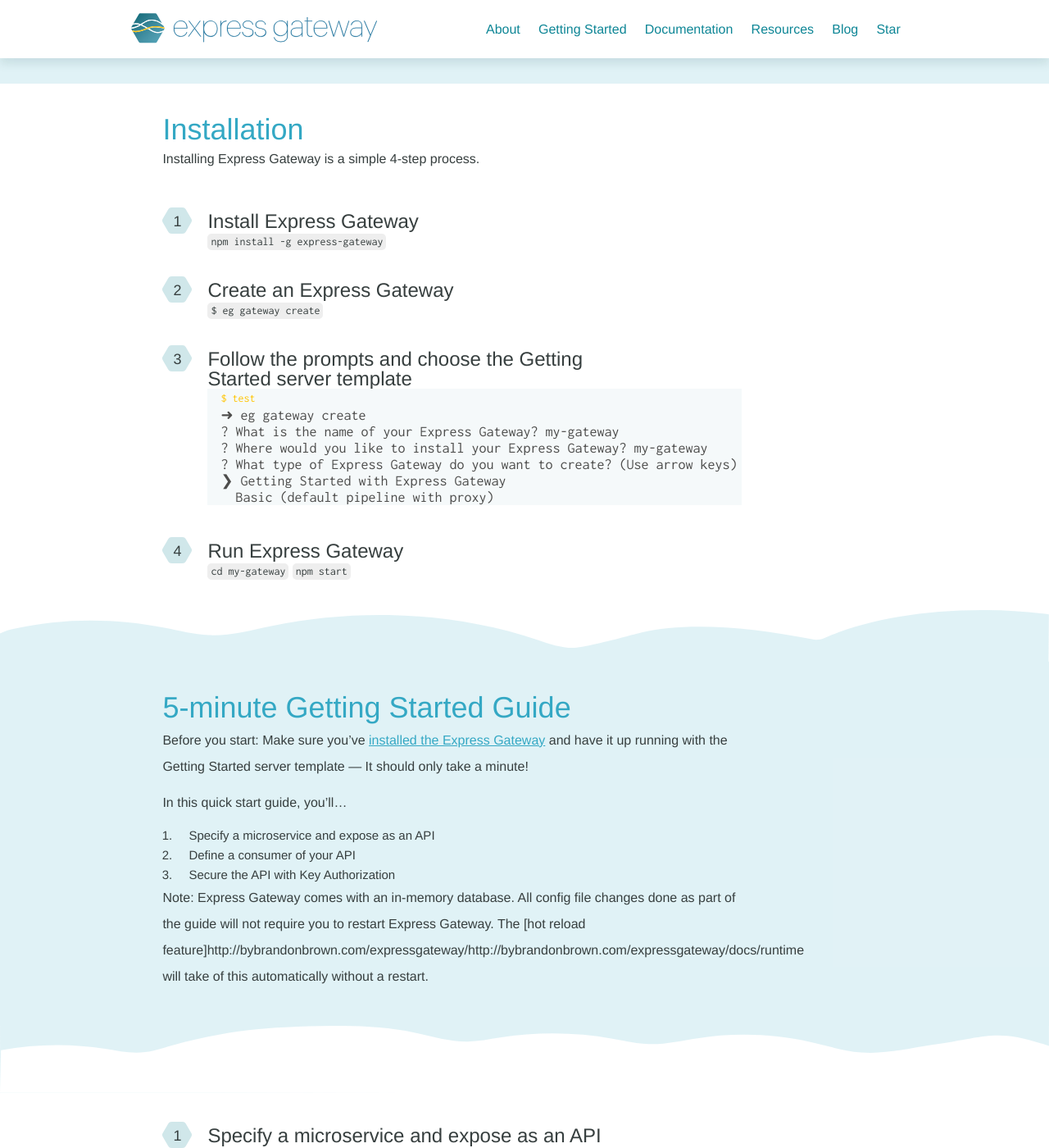
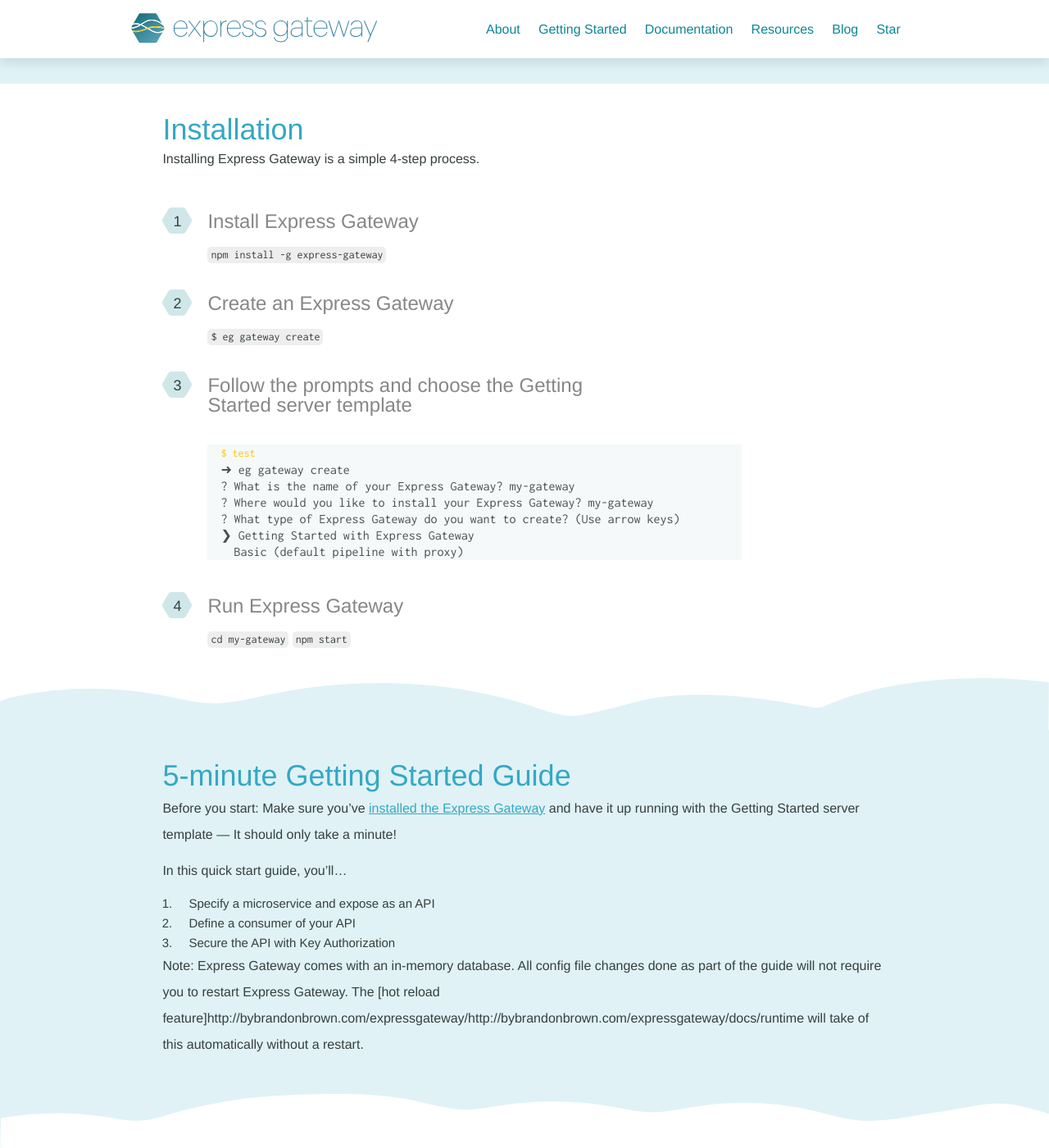
Before and after one commit to ExpressGateway/express-gateway.io, a Jekyll site: the page built from _pages/getting-started-less-html.md, in a window 1280 px wide and 1400 px high, scrolled down 346 px. Shown: the whole window at 82% size. Built offline with Jekyll 4.4.1, drawn with Linux system fonts in a browser that asks for light colours; nearby versions of some CDN libraries; some web fonts are replaced; comment, search, counter and statistics services are not loaded.

Commit message:
update styles

```diff
--- a/_sass/_code.scss
+++ b/_sass/_code.scss
@@ -6,5 +6,9 @@
   // border: 1px solid rgb(225,229,230);
   width: 100%;
   overflow-x: scroll;
-  margin-bottom: 1.25rem;
+  margin: 1.25rem 0;
 }
+
+pre {
+  font-size: $font-size-16;
+}
--- a/_sass/_contributions.scss
+++ b/_sass/_contributions.scss
@@ -49,7 +49,7 @@
     line-height: $font-lineheight-base;
     font-weight: 200;
     padding-bottom: .75rem;
-
+    width: 100%;
     > span.codeHighlight {
         align-self: flex-start;
         background-color: $color-gray-light;
@@ -132,7 +132,7 @@
             background-color: $color-gray-light;
             color: $color-text;
             padding: 2px 4px;
-            // margin-bottom: .75rem;
+            margin-bottom: 1.25rem;
             font-family: 'Inconsolata', monospace;
             border-radius: 5px;
             line-height: 1rem;
@@ -144,8 +144,10 @@
         }
         p span.codeHighlight {
           margin-top: -2px;
+          margin-bottom: 0;
           + .codeHighlight {
             margin-top: -2px;
+            margin-bottom: 0;
           }
         }
 
@@ -298,12 +300,66 @@
       padding-bottom: 2rem;
     }
 
-    > li {
-      > h5 {
-        font-size: 1.5rem;
+    > ol {
+      > li {
+        > h5 {
+          font-size: 1.5rem;
+          font-weight: 200;
+          color: $color-gray;
+          margin-bottom: 1rem;
+        }
+      }
+    }
+
+    ul li > h6 {
+      color: $color-gray;
+      text-transform: uppercase;
+      font-weight: 500;
+      font-size: $font-size-18;
+      padding: 0 0 .5rem 0;
+      @extend .condensed;
+    }
+
+    ol li > ol {
+      counter-reset: sub-installation;
+      padding-left: 1rem;
+      > li {
+        position: relative;
+        font-size: $font-size-18;
         font-weight: 200;
-        color: red !important;
-        margin-bottom: 1rem;
+        color: $color-text;
+        margin: 1.5rem 0;
+        display: flex;
+        flex-direction: column;
+
+        &:before {
+          text-align: right;
+          margin: 0;
+          content: counter(sub-installation);
+          counter-increment: sub-installation;
+          padding: 0 1rem 0 0;
+          color: $color-primary;
+          position: absolute;
+          top: 0.625rem;
+          left: -1rem;
+          font-size: $font-size-14;
+          font-weight: bold;
+        }
+      }
+    }
+
+
+    &.shape-style-large {
+      > ol {
+        width: 100%;
+        > li {
+          > h5 {
+            font-size: 1.5rem;
+            font-weight: 200;
+            color: $color-text;
+            margin-bottom: 1rem;
+          }
+        }
       }
     }
   }
```
Also changed, not shown: _pages/getting-started-less-html.md (+17 -16 lines).
